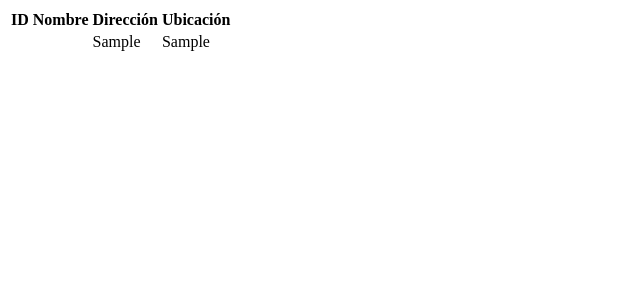
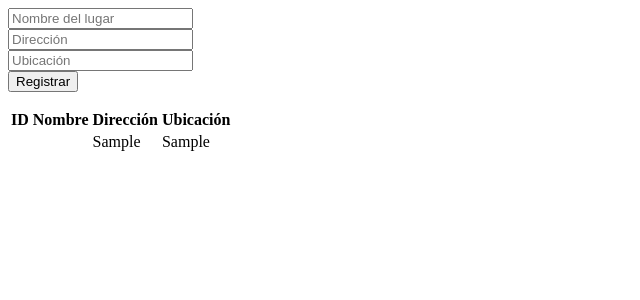
Before and after one commit to Tania2809/Practica1AS, a Flask app: page /lugares in a window 1280 px wide. Shown: the top 300 px of the page, without its empty margins (0-640 px from the left). Run offline with Flask 3, Linux system fonts and the light colour scheme; tables that the repository leaves empty or names only in its code hold one stand-in row (values such as "Sample post").

Commit message:
Update lugares.html

```diff
--- a/templates/lugares.html
+++ b/templates/lugares.html
@@ -1,3 +1,22 @@
+<!-- Formulario para nuevo lugar -->
+<form method="POST" action="/lugares/agregar" class="mb-4">
+    <div class="row">
+        <div class="col-md-3">
+            <input required type="text" name="nombreLugar" class="form-control" placeholder="Nombre del lugar">
+        </div>
+        <div class="col-md-4">
+            <input required type="text" name="direccion" class="form-control" placeholder="Dirección">
+        </div>
+        <div class="col-md-3">
+            <input required type="text" name="ubicacion" class="form-control" placeholder="Ubicación">
+        </div>
+        <div class="col-md-2">
+            <button class="btn btn-success w-100" type="submit">Registrar</button>
+        </div>
+    </div>
+</form>
+
+
 <div class="table-responsive">
     <table class="table table-sm">
         <thead class="table-active">
```
